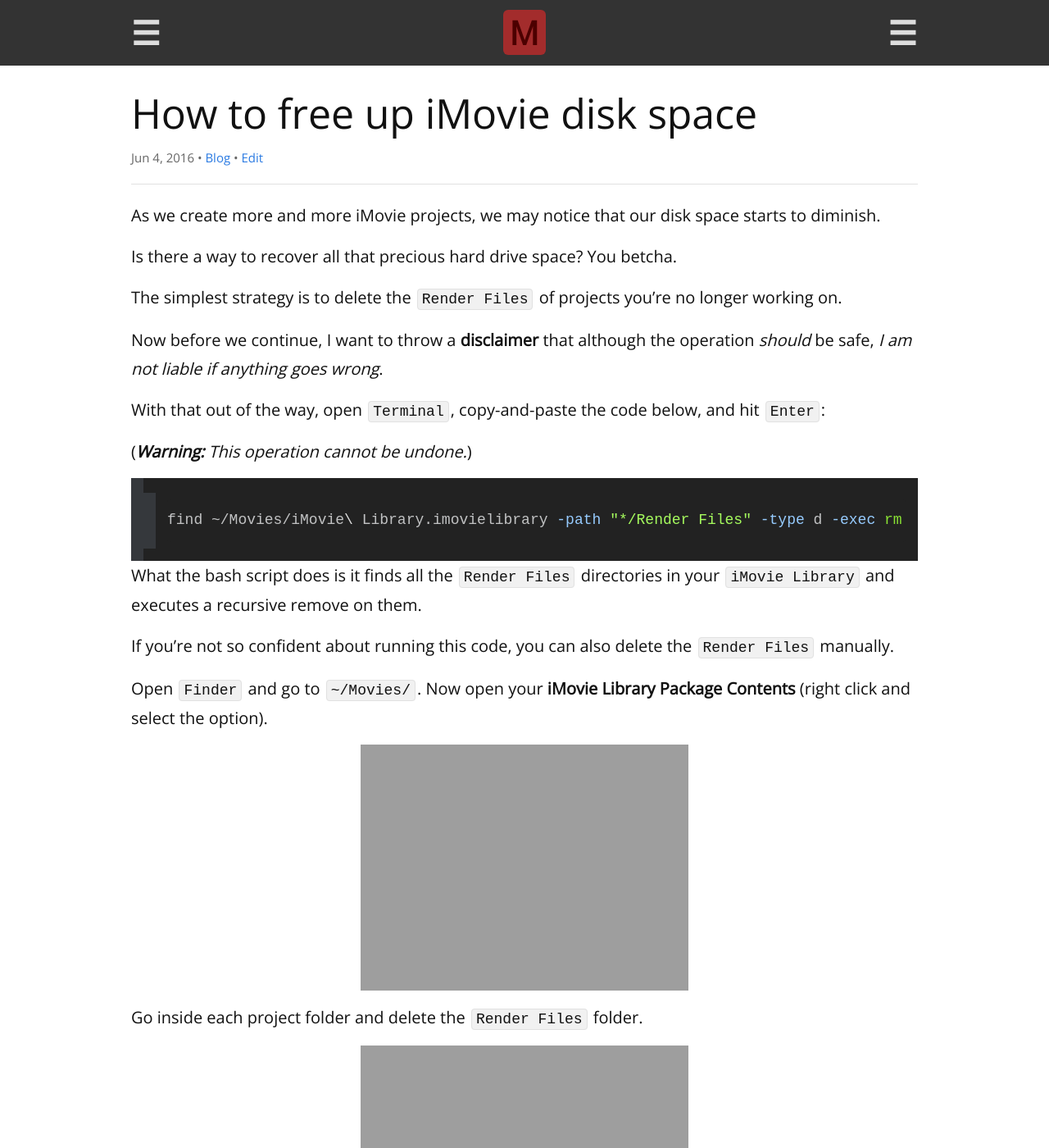
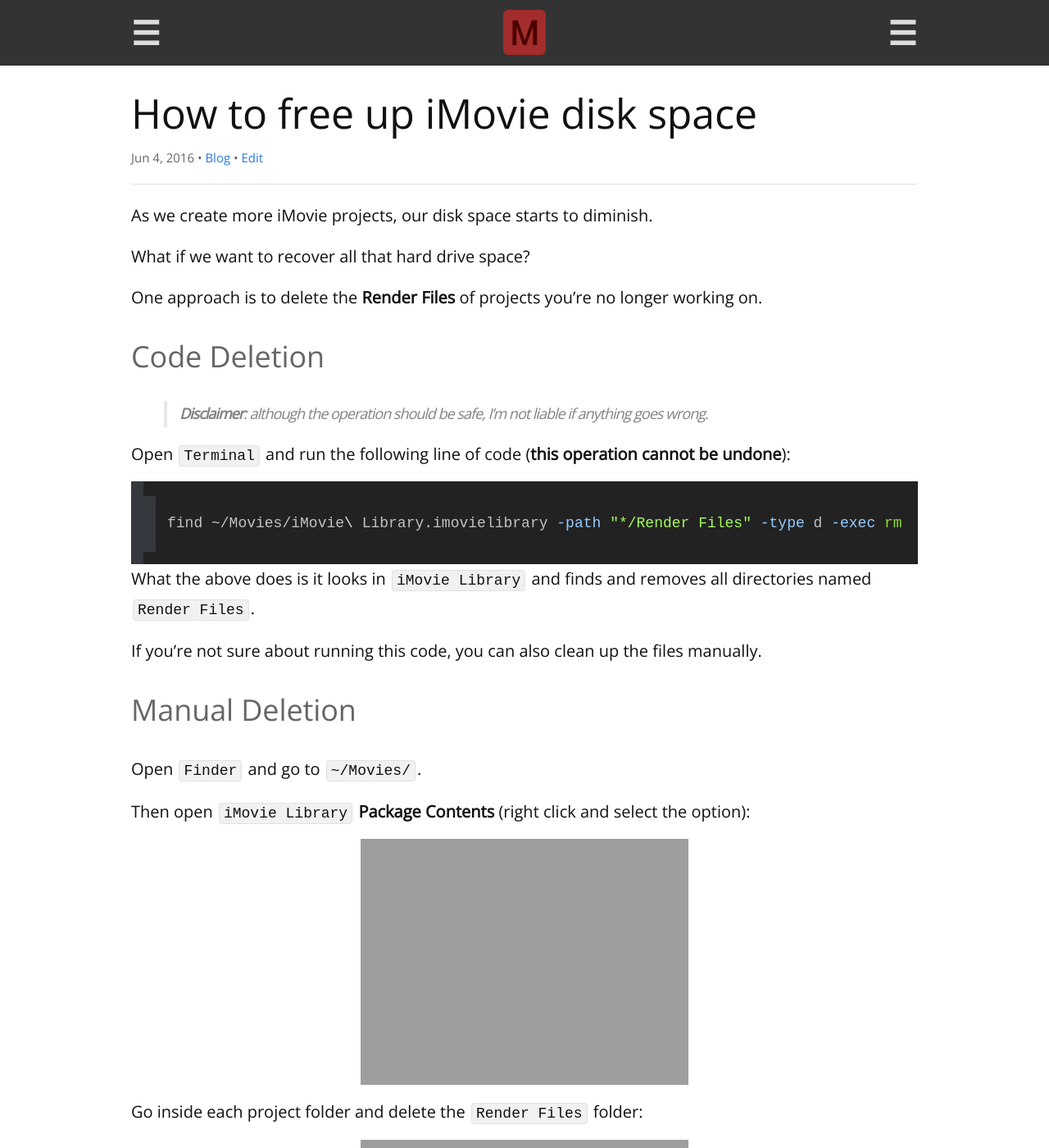
Before and after one commit to remarkablemark/remarkablemark.github.io, a Jekyll site: the page built from _posts/2016/2016-06-04-free-up-imovie-disk-space.md, in a window 1280 px wide and 1400 px high. Shown: the whole window at 82% size. Built offline with Jekyll 4.4.1, drawn with Linux system fonts in a browser that asks for light colours; comment, search, counter and statistics services are not loaded.

Commit message:
Update post "How to free up iMovie disk space"
Post: 2016-06-04-free-up-imovie-disk-space.md

Clean up and reword post for rhythm and readability.

````diff
--- a/_posts/2016/2016-06-04-free-up-imovie-disk-space.md
+++ b/_posts/2016/2016-06-04-free-up-imovie-disk-space.md
@@ -2,35 +2,39 @@
 layout: post
 title: How to free up iMovie disk space
 date: 2016-06-04 23:32:00 -4000
-excerpt: Learn how to free up disk space by cleaning up iMovie render files.
-categories: iMovie disk space render files bash code
+excerpt: You can free up disk space by deleting iMovie render files.
+categories: iMovie disk space
 ---
 
-As we create more and more iMovie projects, we may notice that our disk space starts to diminish.
+As we create more iMovie projects, our disk space starts to diminish.
 
-Is there a way to recover all that precious hard drive space? You betcha.
+What if we want to recover all that hard drive space?
 
-The simplest strategy is to delete the `Render Files` of projects you're no longer working on.
+One approach is to delete the **Render Files** of projects you're no longer working on.
 
-Now before we continue, I want to throw a **disclaimer** that although the operation _should_ be safe, _I am not liable if anything goes wrong_.
+### Code Deletion
 
-With that out of the way, open `Terminal`, copy-and-paste the code below, and hit `Enter`:
+> **Disclaimer**: although the operation should be safe, I'm not liable if anything goes wrong.
 
-(_**Warning:** This operation cannot be undone._)
+Open `Terminal` and run the following line of code (**this operation cannot be undone**):
 
 ```sh
 find ~/Movies/iMovie\ Library.imovielibrary -path "*/Render Files" -type d -exec rm -r {} +
 ```
 
-What the bash script does is it finds all the `Render Files` directories in your `iMovie Library` and executes a recursive remove on them.
+What the above does is it looks in `iMovie Library` and finds and removes all directories named `Render Files`.
 
-If you're not so confident about running this code, you can also delete the `Render Files` manually.
+If you're not sure about running this code, you can also clean up the files manually.
 
-Open `Finder` and go to `~/Movies/`. Now open your **iMovie Library Package Contents** (right click and select the option).
+### Manual Deletion
+
+Open `Finder` and go to `~/Movies/`.
+
+Then open `iMovie Library` **Package Contents** (right click and select the option):
 
 ![iMovie Show Package Contents]({{ "/images/2016/06-04-imovie-show-package-contents.png" | prepend: site.assets_path }})
 
-Go inside each project folder and delete the `Render Files` folder.
+Go inside each project folder and delete the `Render Files` folder:
 
 ![iMovie Render Files]({{ "/images/2016/06-04-imovie-delete-render-files.png" | prepend: site.assets_path }})
 
````
